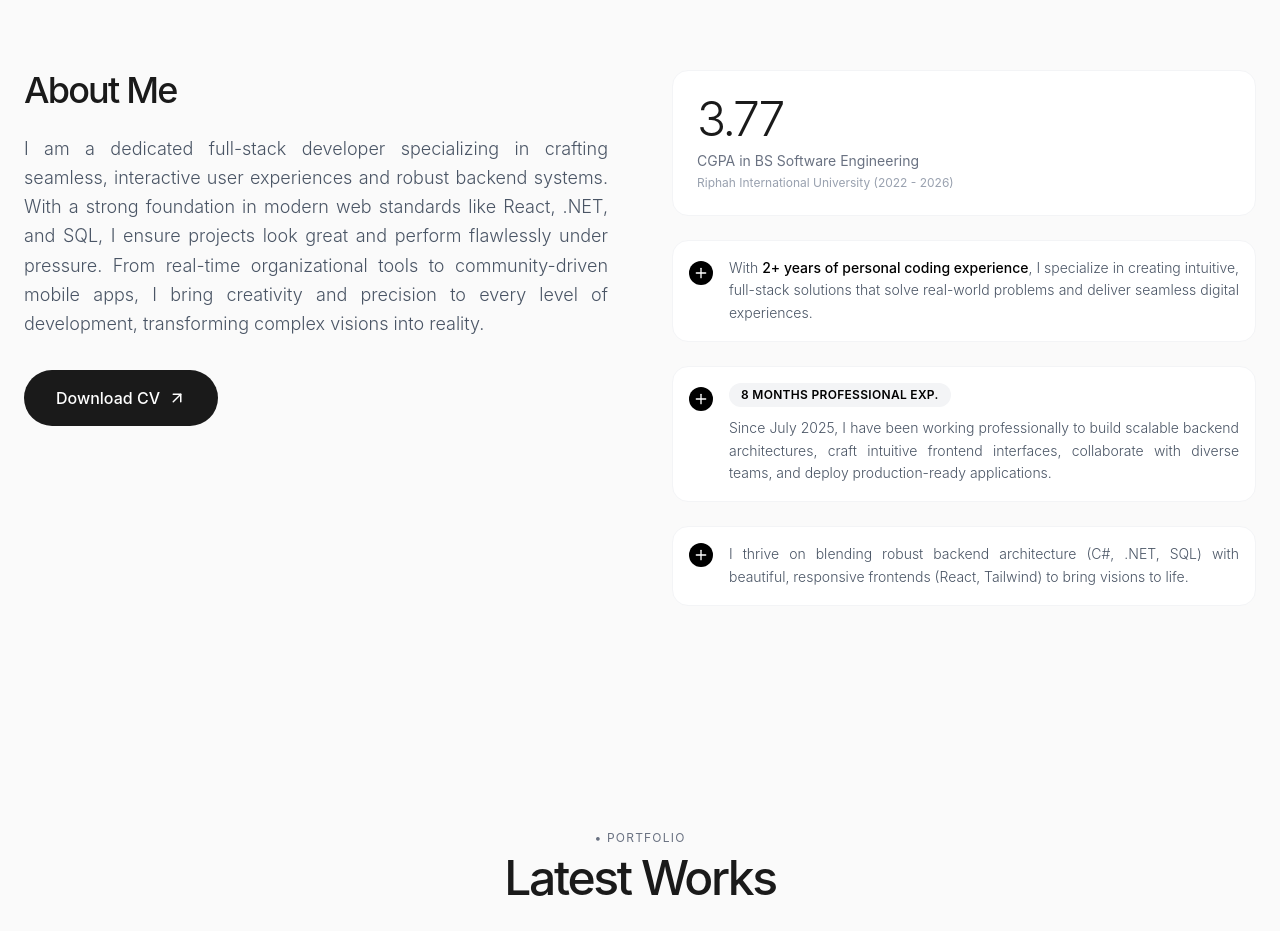
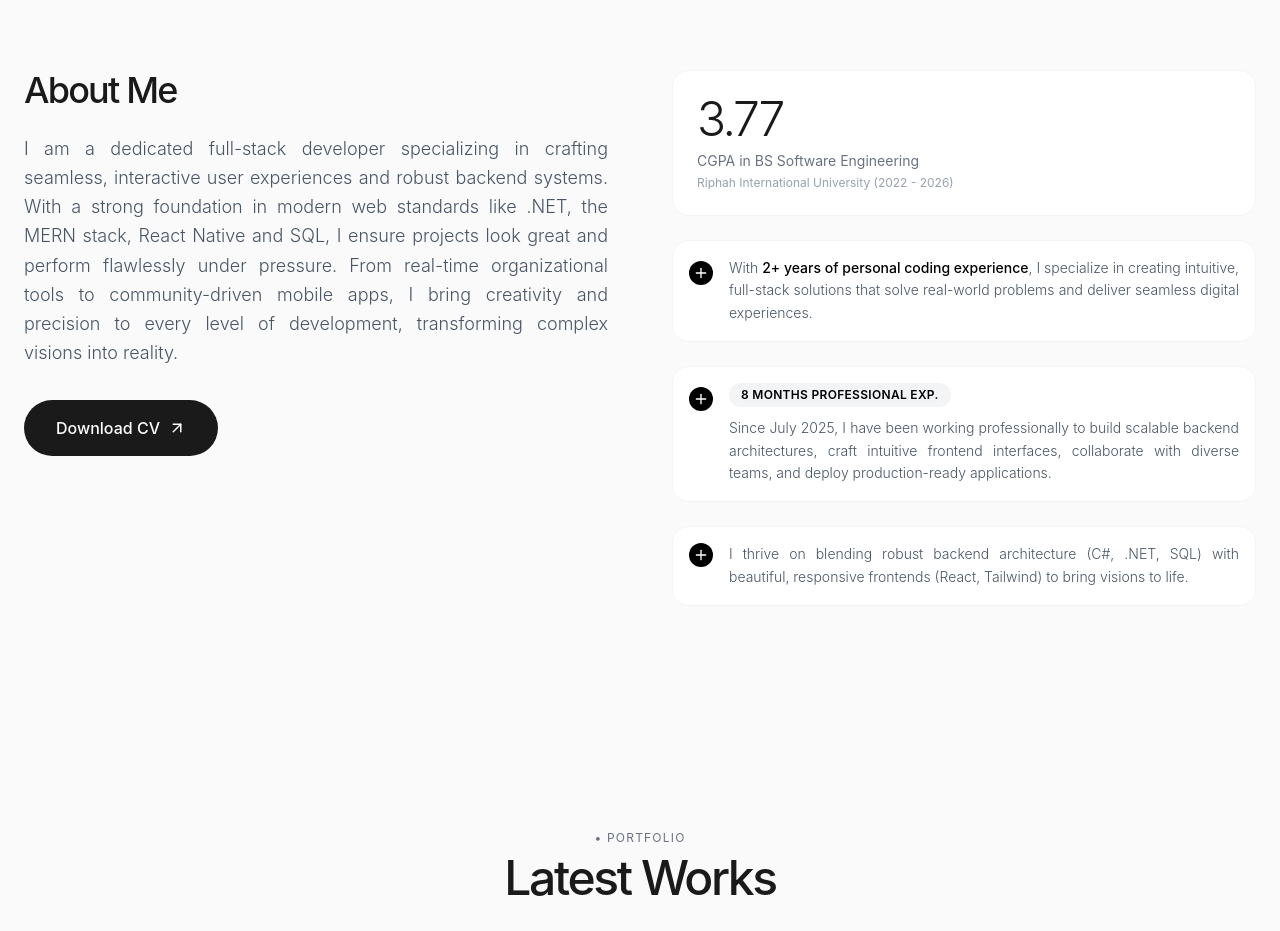
Before and after one commit to Ehsaaan76/Portfolio, a React (Vite) app: page / in a window 1280 px wide. Shown: the part 820-1751 px from the top of the page. Built offline with nearby package versions, Linux system fonts and the light colour scheme.

Commit message:
Update developer skills description in App.jsx

```diff
--- a/src/App.jsx
+++ b/src/App.jsx
@@ -305,7 +305,7 @@ export default function App() {
             <p className="text-gray-600 text-justify leading-relaxed font-light text-lg">
               I am a dedicated full-stack developer specializing in crafting
               seamless, interactive user experiences and robust backend systems.
-              With a strong foundation in modern web standards like React, .NET,
+              With a strong foundation in modern web standards like .NET, the MERN stack, React Native
               and SQL, I ensure projects look great and perform flawlessly under
               pressure. From real-time organizational tools to community-driven
               mobile apps, I bring creativity and precision to every level of
```
